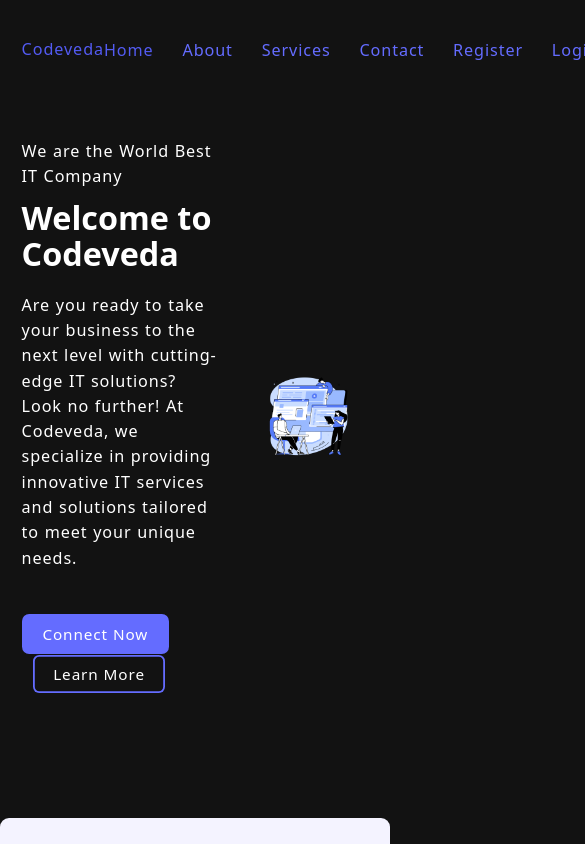
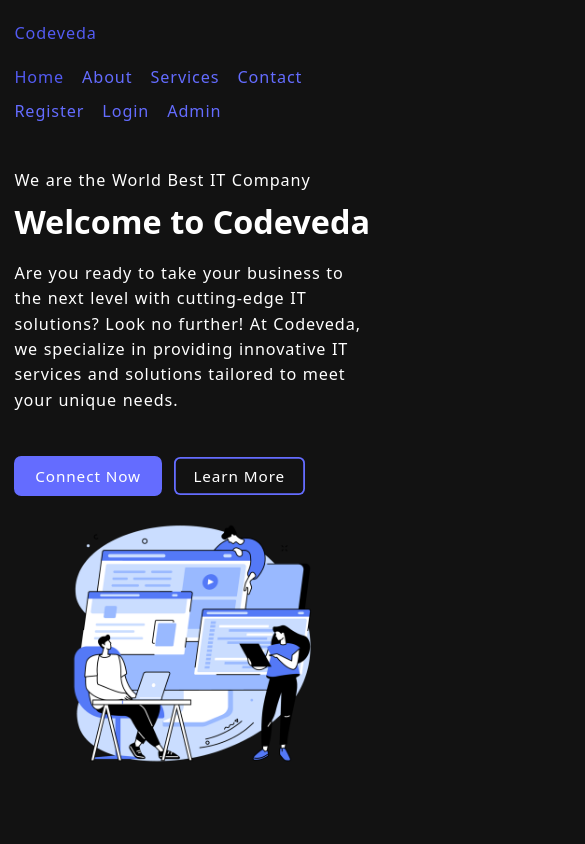
Before and after one commit to Ankita-Halder/codeveda-mernstack, a React (Vite) app in the folder client/: page / in a window 390 px wide. Shown: the top 844 px of the page, 585 px wide, since content can reach past the window. Built offline with nearby package versions, Linux system fonts and the light colour scheme; no server answers.

Commit message:
phone layout fix

```diff
--- a/client/src/components/Navbar.css
+++ b/client/src/components/Navbar.css
@@ -1,12 +1,25 @@
+.container {
+  max-width: 140rem;
+  padding: 4.2rem 2.4rem;
+  display: flex;
+  justify-content: space-between;
+}
 
+ul {
+  display: flex;
+  gap: 3.2rem;
+}
 
-.container {
-     max-width: 140rem;
-     padding: 4.2rem 2.4rem;
-     display:flex;
-     justify-content:space-between;
+/* phone: stack things instead of squeezing them in a row */
+@media (width <= 800px) {
+  .container {
+    flex-direction: column;
+    gap: 2.4rem;
+    padding: 2.4rem 1.6rem;
+  }
+
+  ul {
+    flex-wrap: wrap;
+    gap: 1rem 2rem;
+  }
 }
-ul{
-    display: flex;
-    gap:3.2rem;
-}
```
